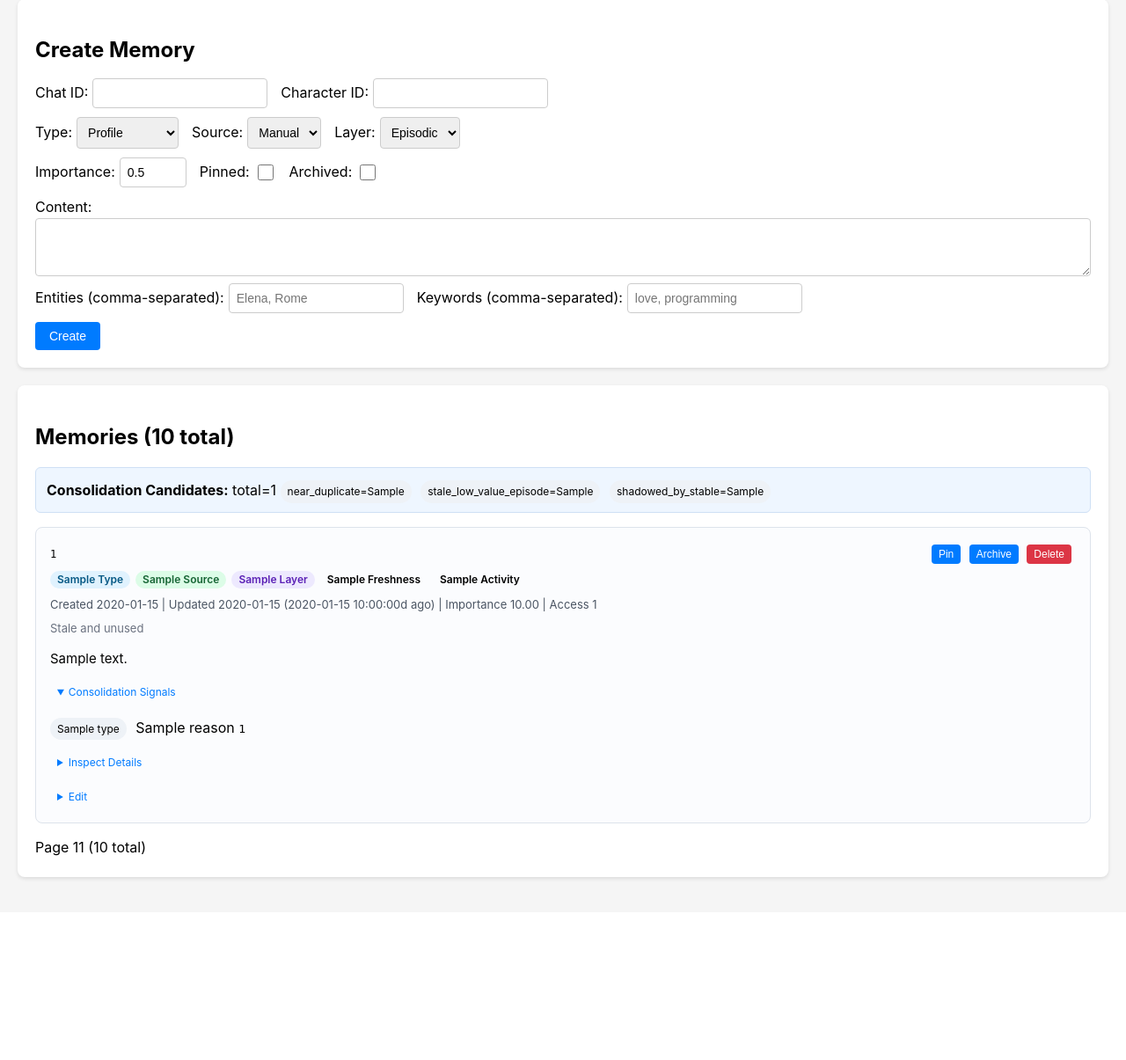
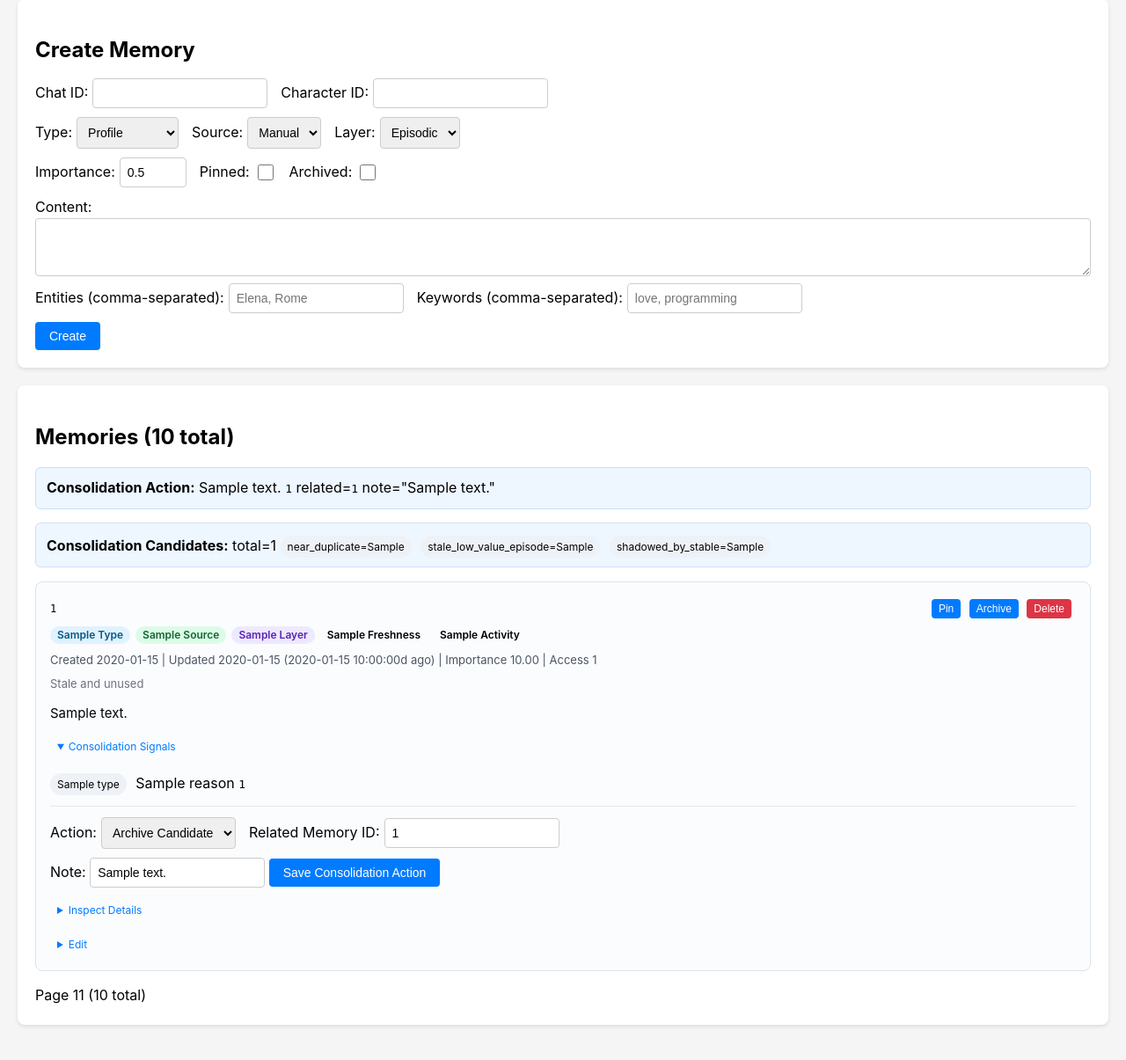
Before and after one commit to qrewq5003-oss/memoryst, a FastAPI app: template app/templates/memories.html in a window 1280 px wide. Shown: the part 1801-3006 px from the top of the page at 88% size. Before the commit the page ends 2803 px from the top, so only its background shows below. Run offline with FastAPI, Linux system fonts and the light colour scheme; the template is opened without the code that fills it: most values are stand-ins (such as "Sample title", 1, 10 or a date in 2020).

Commit message:
feat: add manual consolidation workflow to admin UI

```diff
--- a/app/schemas.py
+++ b/app/schemas.py
@@ -18,6 +18,9 @@ class MessageInput(BaseModel):
 class MemoryMetadata(BaseModel):
     entities: list[str] = Field(default_factory=list)
     keywords: list[str] = Field(default_factory=list)
+    consolidation_note: str | None = None
+    related_memory_id: str | None = None
+    review_status: str | None = None
 
 
 class CreateMemoryRequest(BaseModel):
--- a/app/static/styles.css
+++ b/app/static/styles.css
@@ -433,6 +433,12 @@ summary {
     margin-top: 12px;
 }
 
+.consolidation-form {
+    margin-top: 12px;
+    padding-top: 12px;
+    border-top: 1px solid #e5e7eb;
+}
+
 .memory-detail-grid {
     display: grid;
     gap: 8px;
--- a/app/templates/memories.html
+++ b/app/templates/memories.html
@@ -371,6 +371,19 @@
 <!-- Memories List -->
 <section class="memories">
     <h2>Memories ({{ memories["total"] if memories["total"] else 0 }} total)</h2>
+    {% if consolidation_result %}
+    <div class="result-summary">
+        <strong>Consolidation Action:</strong>
+        {{ consolidation_result["message"] }}
+        <code>{{ consolidation_result["memory_id"] }}</code>
+        {% if consolidation_result["related_memory_id"] %}
+        related=<code>{{ consolidation_result["related_memory_id"] }}</code>
+        {% endif %}
+        {% if consolidation_result["note"] %}
+        note="{{ consolidation_result["note"] }}"
+        {% endif %}
+    </div>
+    {% endif %}
     {% if consolidation_summary["total_candidates"] %}
     <div class="result-summary">
         <strong>Consolidation Candidates:</strong>
@@ -454,6 +467,24 @@
                     </div>
                     {% endfor %}
                 </div>
+                <form method="POST" action="/ui/{{ item["id"] }}/consolidate" class="consolidation-form">
+                    <div class="form-row">
+                        <label>Action:
+                            <select name="action">
+                                <option value="mark_consolidated_archive">Archive Candidate</option>
+                                <option value="mark_reviewed_keep">Reviewed Keep</option>
+                                <option value="link_to_related_memory">Link To Related</option>
+                            </select>
+                        </label>
+                        <label>Related Memory ID:
+                            <input type="text" name="related_memory_id" value="{{ item["metadata"]["related_memory_id"] or '' }}" placeholder="optional">
+                        </label>
+                    </div>
+                    <label>Note:
+                        <input type="text" name="note" value="{{ item["metadata"]["consolidation_note"] or '' }}" placeholder="optional consolidation note">
+                    </label>
+                    <button type="submit">Save Consolidation Action</button>
+                </form>
             </details>
             {% endif %}
 
@@ -466,6 +497,16 @@
                     <div><strong>Last Accessed:</strong> {{ item["last_accessed_at"] or "never" }}</div>
                     <div><strong>Freshness:</strong> {{ item["freshness"] }}</div>
                     <div><strong>Activity:</strong> {{ item["activity"] }}</div>
+                    <div><strong>Review Status:</strong> {{ item["metadata"]["review_status"] or "none" }}</div>
+                    <div><strong>Related Memory:</strong> {{ item["metadata"]["related_memory_id"] or "none" }}</div>
+                </div>
+                <div class="memory-chip-group">
+                    <strong>Consolidation Note:</strong>
+                    {% if item["metadata"]["consolidation_note"] %}
+                    {{ item["metadata"]["consolidation_note"] }}
+                    {% else %}
+                    <span class="empty-value">none</span>
+                    {% endif %}
                 </div>
                 <div class="memory-chip-group">
                     <strong>Entities:</strong>
```
Also changed, not shown: app/routes/ui.py (+72 -1 lines), tests/test_ui_manual_consolidation_workflow.py (added, +156 -0 lines).
